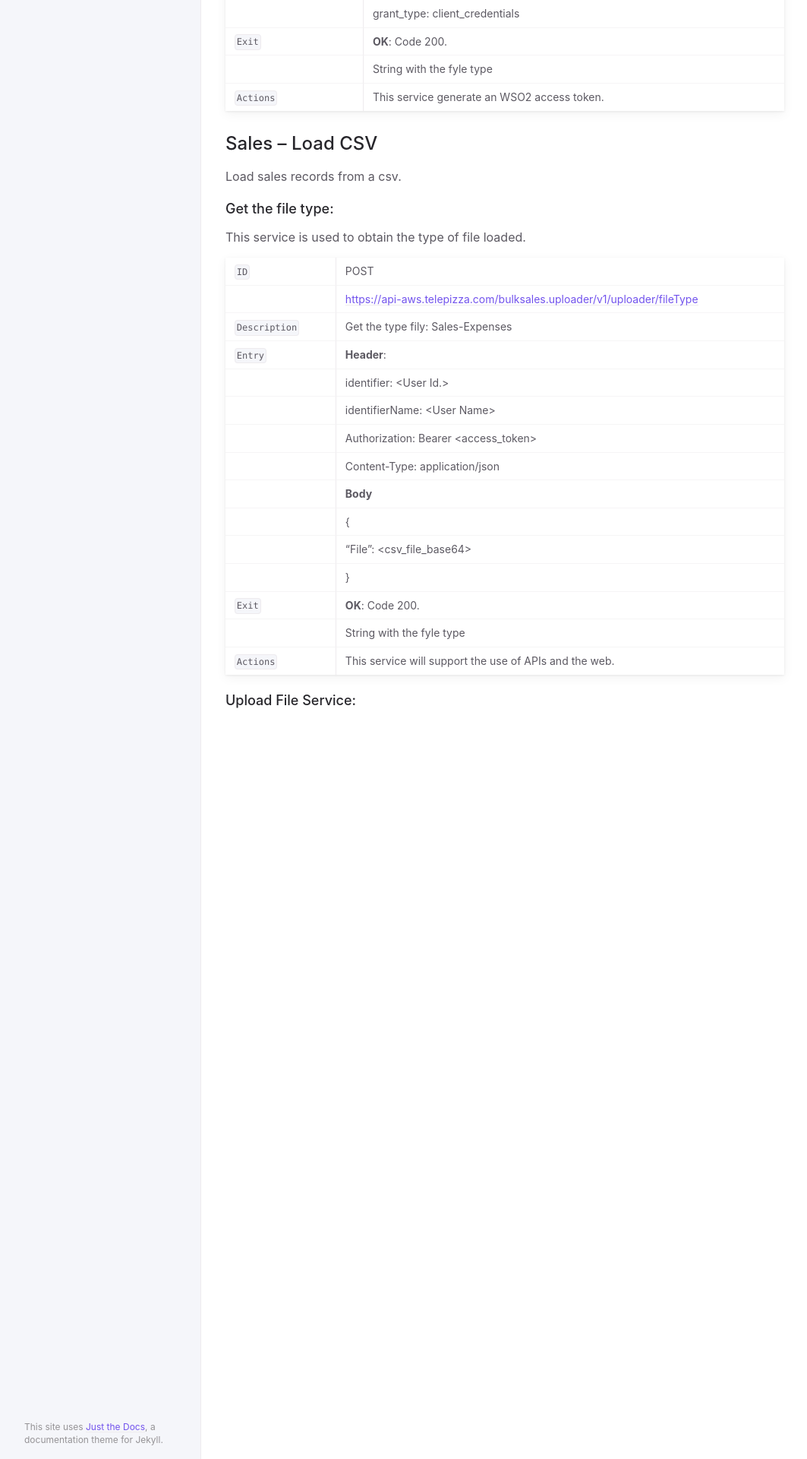
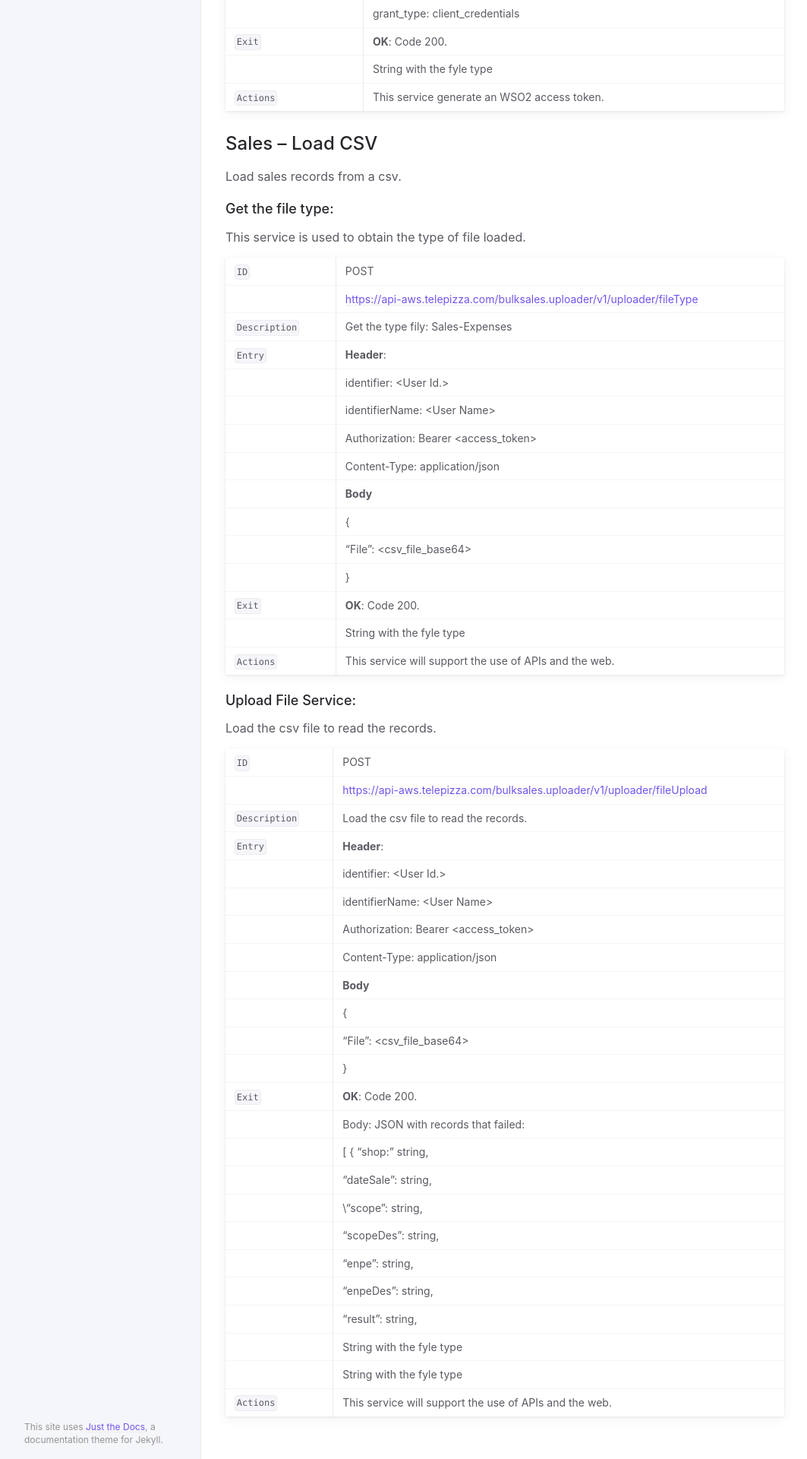
Before and after one commit to abeltranes/abeltranes.github.io, a Jekyll site: the page built from docs/API_Services_Bulksales_2.md, in a window 1280 px wide. Shown: the part 2820-4740 px from the top of the page at 76% size, without its empty margins (91-1154 px from the left). Built offline with Jekyll 4.4.1, drawn with Linux system fonts in a browser that asks for light colours.

Commit message:
Update API_Services_Bulksales_2.md

```diff
--- a/docs/API_Services_Bulksales_2.md
+++ b/docs/API_Services_Bulksales_2.md
@@ -114,3 +114,30 @@ Load sales records from a csv.
 `` Actions `` | This service will support the use of APIs and the web.
 
 ### Upload File Service:
+
+Load the csv file to read the records.
+
+`` ID `` | POST
+   | [https://api-aws.telepizza.com/bulksales.uploader/v1/uploader/fileUpload](https://api-aws.telepizza.com/bulksales.uploader/v1/uploader/fileUpload)
+`` Description `` | Load the csv file to read the records.
+`` Entry `` | **Header**:
+   | 	identifier: \<User Id.>
+   | 	identifierName: \<User Name>
+   | 	Authorization: Bearer \<access_token>
+   | 	Content-Type: application/json
+   | **Body**
+   | {
+   | 	“File”: \<csv_file_base64>
+   | }
+`` Exit `` | **OK**: Code 200.
+   | Body: JSON with records that failed:
+   | \[ { “shop:” string,
+   | “dateSale”: string,
+   | \“scope”: string,
+   | “scopeDes”: string,
+   | “enpe”: string,
+   | “enpeDes”: string,
+   | “result”: string,
+   | String with the fyle type
+   | String with the fyle type
+`` Actions `` | This service will support the use of APIs and the web.
```
